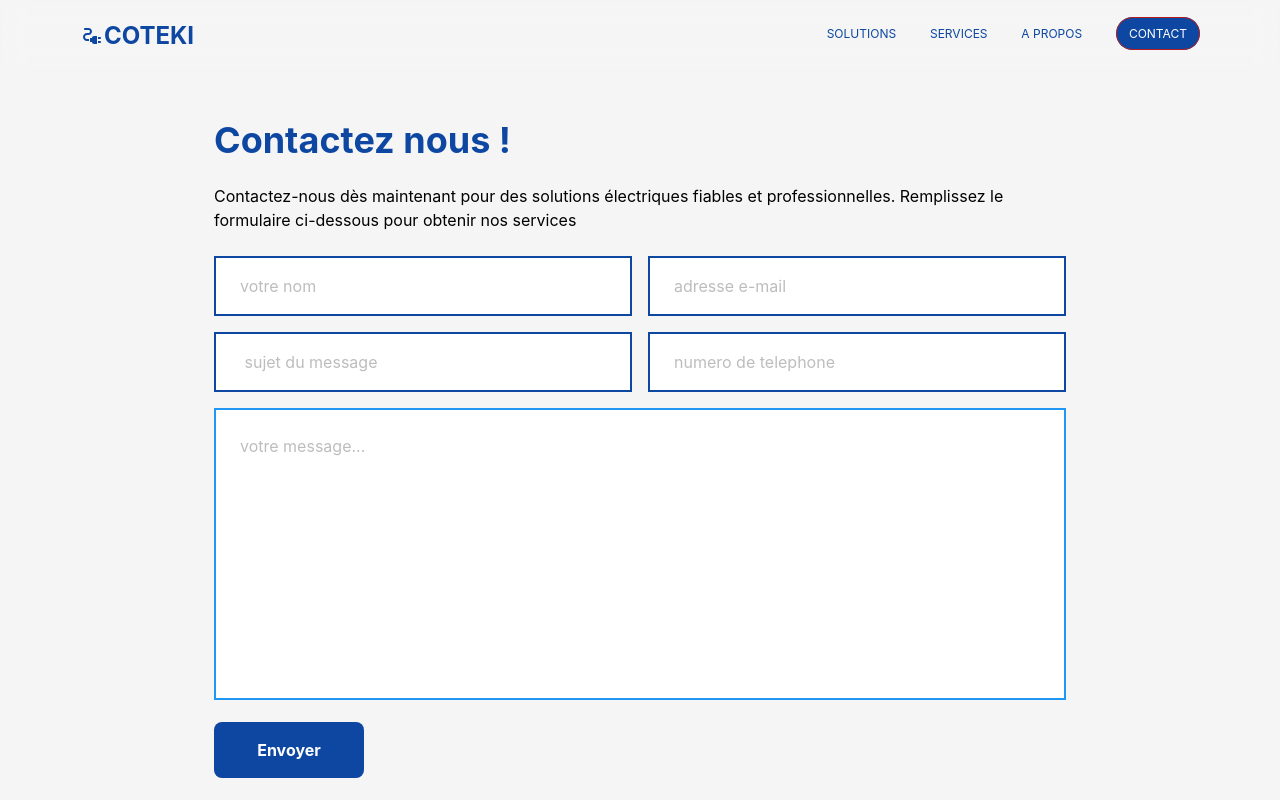
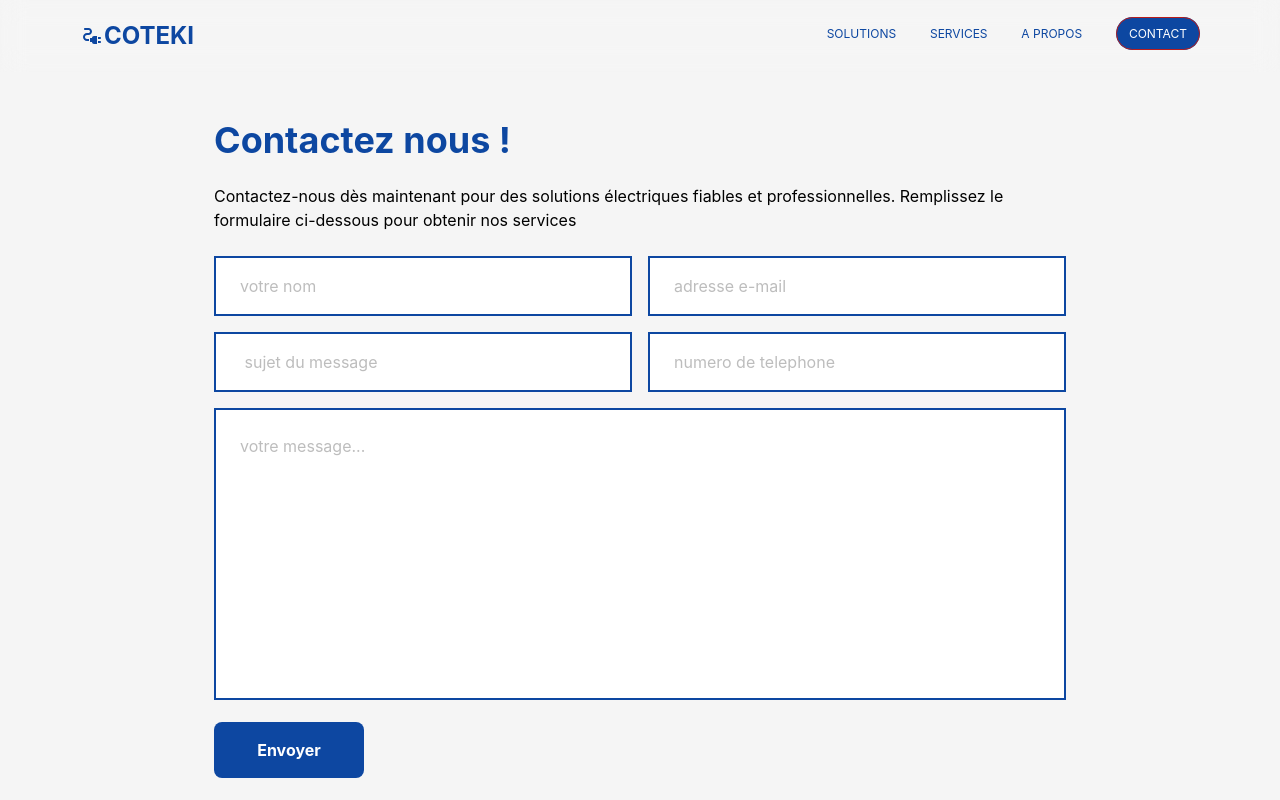
Before and after one commit to iambenkis/Aris-website, a React (Create React App) app: page /contact in a window 1280 px wide. Shown: the top 800 px of the page. Built offline with nearby package versions, Linux system fonts and the light colour scheme.

Commit message:
Fix colors

```diff
--- a/src/pages/Contact.jsx
+++ b/src/pages/Contact.jsx
@@ -41,7 +41,7 @@ const Contact = () => {
           id=""
           cols="30"
           rows="10"
-          className=" resize-none border-blue-500 border-2 w-full focus:outline-none text-l p-6"
+          className=" resize-none border-blue-900 border-2 w-full focus:outline-none text-l p-6"
           placeholder="votre message..."
         ></textarea>
         <button className=" font-bold text-white py-4 rounded-lg bg-blue-900 mt-4 w-[150px] mx-auto">
```
